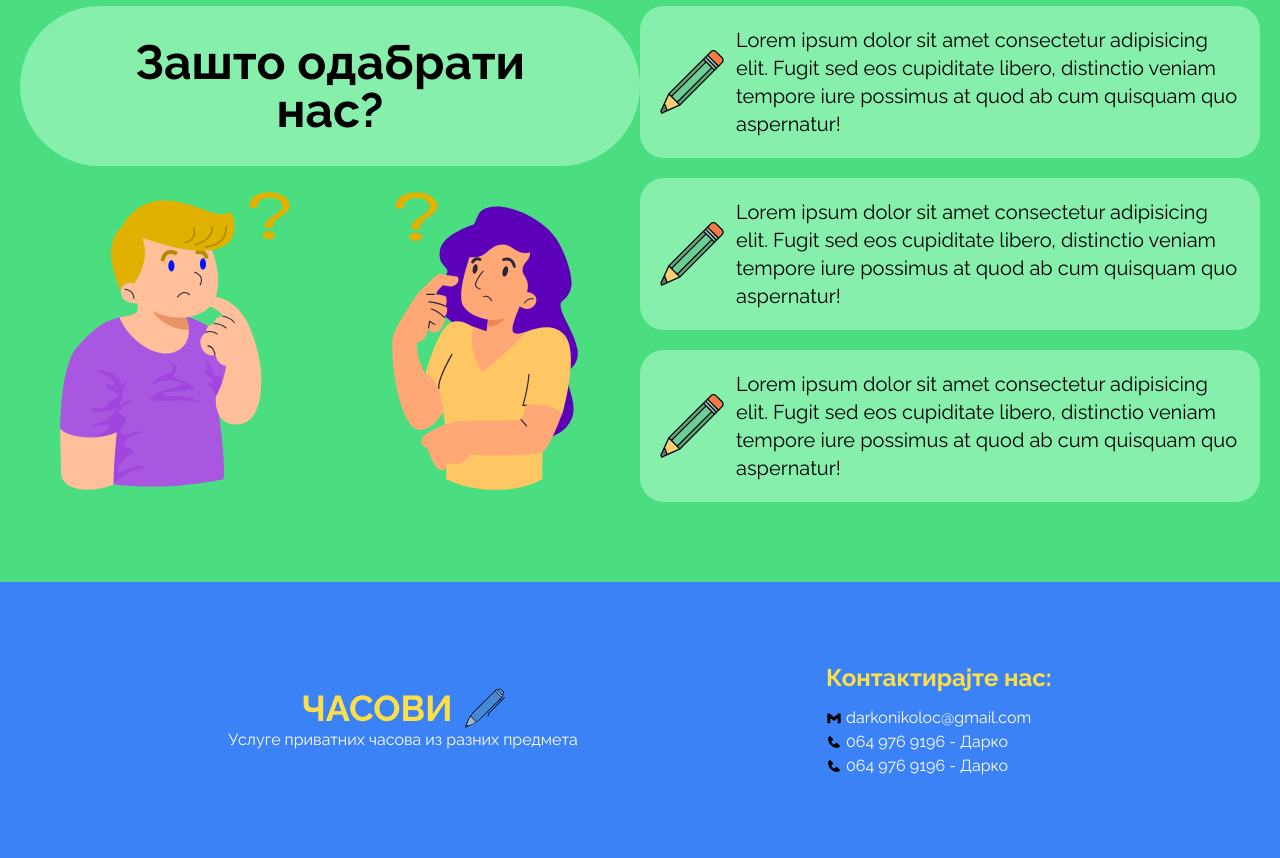
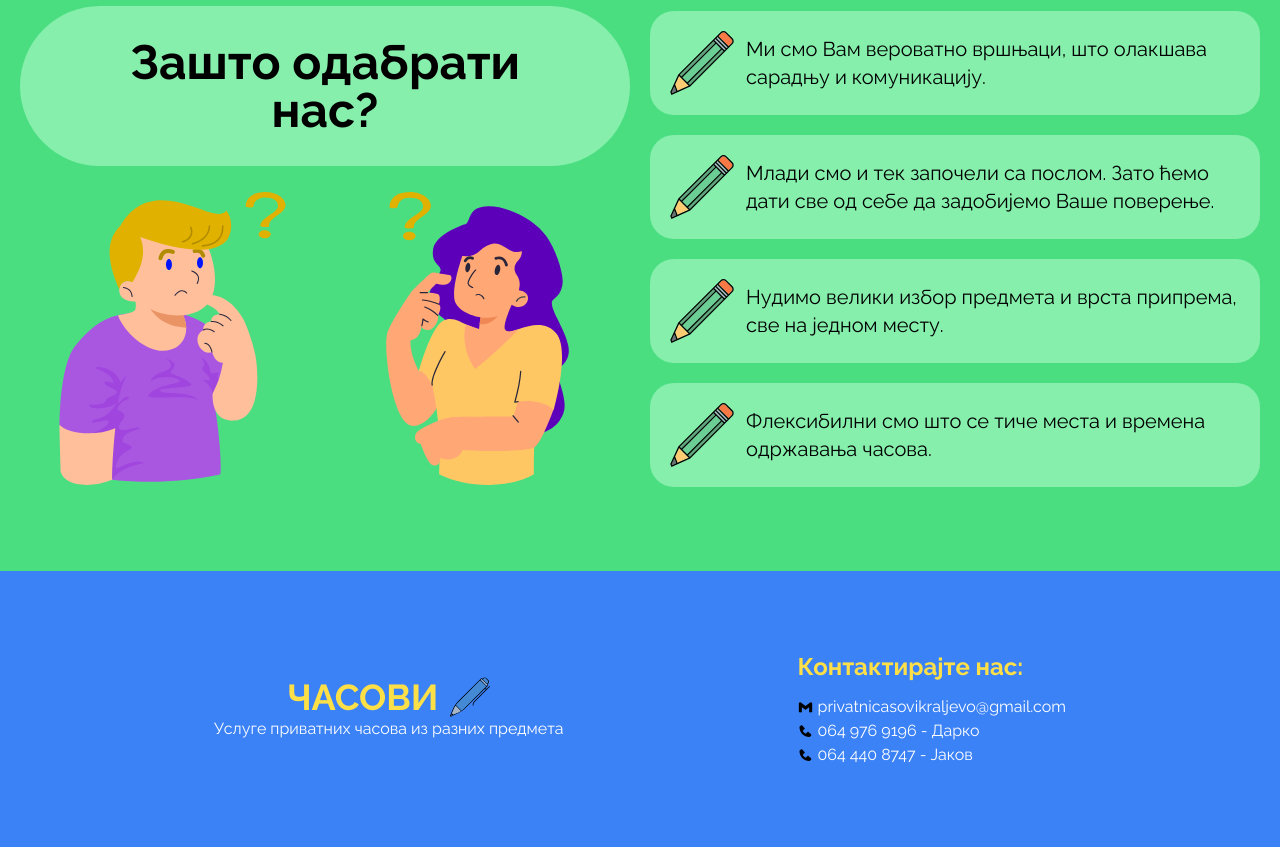
Before and after one commit to dqrk0jeste/privatni-casovi, a Nuxt app: page / in a window 1280 px wide. Shown: the part 1880-2738 px from the top of the page. Built offline with nearby package versions, Linux system fonts and the light colour scheme; no server answers.

Commit message:
last touches and google search

```diff
--- a/app.vue
+++ b/app.vue
@@ -3,11 +3,12 @@
     htmlAttrs: {
       lang: 'sr'
     },
-    title: 'Приватни часови',
+    title: 'Приватни часови | Краљево',
     viewport: "width=device-width, initial-scale=1, maximum-scale=1",
     charset: "utf-8",
     meta: [
-      { name: "description", content: "Услуге приватних часова из разних предмета у Краљеву." }
+      { name: "description", content: "Услуге приватних часова из разних предмета у Краљеву. Часове држе одлични ученици специјализовано-математичког смера у Гимназији, редовни учесници републичких такмичења и освајачи многобројних награда." },
+      { name: "google-site-verification", content: "GUE_UGB7s169AFr6LIu4vBkgRAsnzA8_JWGB3dqXiGk" }
     ],
     link: [
       { rel: 'stylesheet', href: 'https://unpkg.com/boxicons@2.1.4/css/boxicons.min.css' }
--- a/components/Footer.vue
+++ b/components/Footer.vue
@@ -7,7 +7,7 @@
 </script>
 
 <template>
-  <div ref="footer" class="bg-blue-500 w-full">
+  <footer ref="footer" class="bg-blue-500 w-full">
     <div class="max-w-[1500px] mx-auto px-5 py-20 flex flex-col gap-10 items-center justify-evenly md:flex-row">
       <div class="flex flex-col items-center">
         <div class="flex items-center gap-3">
@@ -18,19 +18,19 @@
       </div>
       <div class="text-white">
         <h1 class="text-2xl font-bold mb-3 text-yellow-300">Контактирајте нас:</h1>
-        <a href="mailto:darkonikoloc@gmail.com" class="flex items-center gap-1">
+        <a href="mailto:privatnicasovikraljevo@gmail.com" class="flex items-center gap-1">
           <i class='bx bxl-gmail text-black'></i>
-          <p>darkonikoloc@gmail.com</p>
+          <p class="hover:underline">privatnicasovikraljevo@gmail.com</p>
         </a>
         <div class="flex items-center gap-1">
           <i class='bx bxs-phone text-black'></i>
-          <a href="tel:0649769196">064 976 9196 - Дарко</a>
+          <a href="tel:0649769196" class="hover:underline">064 976 9196 - Дарко</a>
         </div>
         <div class="flex items-center gap-1">
           <i class='bx bxs-phone text-black'></i>
-          <a href="tel:0649769196">064 976 9196 - Дарко</a>
+          <a href="tel:0644408747" class="hover:underline">064 440 8747 - Јаков</a>
         </div>
       </div>
     </div>
-  </div>
+  </footer>
 </template>
--- a/components/Form.vue
+++ b/components/Form.vue
@@ -104,7 +104,7 @@
     <h1 class="text-3xl">Дошло је до грешке. Mолим Вас покушајте касније.</h1>
     <p>Уколико се грешке наставе контактирајте нас <a class="underline underline-offset-2 cursor-pointer" href="mailto:darkonikoloc@gmail.com">кликом овде.</a></p>
   </div>
-  <div v-else-if="formSubmitted" class="text-center px-5 py-10 bg-yellow-200 w-fit mx-auto mt-10 rounded-[4rem] max-w-[1200px] mx-auto md:p-20">
+  <div v-else-if="formSubmitted" class="text-center px-5 py-10 bg-yellow-200 w-fit mx-auto mt-10 rounded-[4rem] max-w-[1200px]  md:p-20">
     <h1 class="text-4xl">Ваша пријава је послата. Очекујте позив наставника наредних дана.</h1>
     <p>Уколико имате нека питања или желите нешто додати Вашој пријави, можете то учинити <a class="underline underline-offset-2 cursor-pointer" href="mailto:darkonikoloc@gmail.com">кликом овде.</a></p>
   </div>
--- a/components/Hero.vue
+++ b/components/Hero.vue
@@ -27,7 +27,7 @@
     </div>
     <div class="title absolute top-1/2 left-1/2 -translate-x-1/2 -translate-y-1/2 bg-blue-500 rounded-[3rem] shadow-xl border-0 px-6 py-10 lg:p-20 z-[0]">
       <h1 class="text-white text-center text-6xl font-bold lg:whitespace-nowrap">ПРИВАТНИ ЧАСОВИ</h1>
-      <h3 @click="zakaziteCas.scrollIntoView({ behavior: 'smooth' })" class="text-white text-center text-6xl font-bold lg:whitespace-nowrap text-yellow-300 underline-offset-8 cursor-pointer hover:underline">закажите одмах</h3>
+      <h3 @click="zakaziteCas.scrollIntoView({ behavior: 'smooth' })" class="text-center text-6xl font-bold lg:whitespace-nowrap text-yellow-300 underline-offset-8 cursor-pointer hover:underline">закажите одмах</h3>
     </div>
   </section>
 </template>
--- a/components/WhyUs.vue
+++ b/components/WhyUs.vue
@@ -1,9 +1,11 @@
 <template>
   <section id="zasto-mi" class="bg-green-400">
-    <div class="flex flex-col max-w-[1500px] mx-auto px-5 py-20 lg:flex-row">
+    <div class="flex flex-col gap-5 max-w-[1500px] mx-auto px-5 py-20 lg:flex-row">
       <div class="flex-1">
-        <div class="px-16 py-8 bg-green-300 w-fit rounded-full mb-5">
-          <h1 class="text-5xl font-bold text-black text-center">Зашто одабрати нас?</h1>
+        <div class="w-full flex justify-center">
+          <div class="px-16 py-8 bg-green-300 w-fit rounded-full mb-5">
+            <h1 class="text-5xl font-bold text-black text-center">Зашто одабрати нас?</h1>
+          </div>
         </div>
         <div class="flex">
           <img src="../assets/images/avatar-thinking-2.svg" class="w-1/2">
@@ -11,17 +13,21 @@
         </div>
       </div>
       <div class="flex-1 flex flex-col gap-5 justify-center">
-        <div class="flex gap-3 p-5 bg-green-300 rounded-3xl">
+        <div class="flex gap-3 p-5 bg-green-300 rounded-3xl items-center">
           <img src="../assets/images/pencil.svg" class="w-16 rotate-90">
-          <h2 class="text-xl">Lorem ipsum dolor sit amet consectetur adipisicing elit. Fugit sed eos cupiditate libero, distinctio veniam tempore iure possimus at quod ab cum quisquam quo aspernatur!</h2>
+          <h2 class="text-xl">Ми смо Вам вероватно вршњаци, што олакшава сарадњу и комуникацију.</h2>
         </div>
-        <div class="flex gap-3 p-5 bg-green-300 rounded-3xl">
+        <div class="flex gap-3 p-5 bg-green-300 rounded-3xl items-center">
           <img src="../assets/images/pencil.svg" class="w-16 rotate-90">
-          <h2 class="text-xl">Lorem ipsum dolor sit amet consectetur adipisicing elit. Fugit sed eos cupiditate libero, distinctio veniam tempore iure possimus at quod ab cum quisquam quo aspernatur!</h2>
+          <h2 class="text-xl">Млади смо и тек започели са послом. Зато ћемо дати све од себе да задобијемо Ваше поверење.</h2>
         </div>
-        <div class="flex gap-3 p-5 bg-green-300 rounded-3xl">
+        <div class="flex gap-3 p-5 bg-green-300 rounded-3xl items-center">
           <img src="../assets/images/pencil.svg" class="w-16 rotate-90">
-          <h2 class="text-xl">Lorem ipsum dolor sit amet consectetur adipisicing elit. Fugit sed eos cupiditate libero, distinctio veniam tempore iure possimus at quod ab cum quisquam quo aspernatur!</h2>
+          <h2 class="text-xl">Нудимо велики избор предмета и врста припрема, све на једном месту.</h2>
+        </div>
+        <div class="flex gap-3 p-5 bg-green-300 rounded-3xl items-center">
+          <img src="../assets/images/pencil.svg" class="w-16 rotate-90">
+          <h2 class="text-xl">Флексибилни смо што се тиче места и времена одржавања часова.</h2>
         </div>
       </div>
     </div>
--- a/pages/o-nama.vue
+++ b/pages/o-nama.vue
@@ -7,7 +7,7 @@
       </div>
     </div>
     <p class="text-sm mt-16 text-center">(слева: Јаков Павловић, Дарко Николић, Вук Чађеновић, Александар Ангелески, Павле Јовановић)</p>
-    <div class="max-w-[1000px] mx-auto py-10 px-5 text-center md:text-left">
+    <div class="max-w-[1000px] mx-auto pt-10 pb-20 px-5 text-center md:text-left">
       <p class="indent-5 text-xl">Ми смо група од пет другова, чије је дружење започело на разноразним такмичењима, а тренутно смо ученици завршне године специјализовано математичког смера. Дугогодишње искуство решавања проблема, тумачења нејасних решења, ударања главом у зид кад није ишло, научило нас је колико је битно имати неког ко би Вам помогао, разданио нејасноће и показао правилан приступ учењу градива.</p>
       <p class="indent-5 text-xl mt-5">Ми смо ту да Вам помогнемо да научите ствари које <em>Вас</em> интересују, спремите се за контролне задатке, пријемне испите и такмичења. Наш тим чине одлични ученици који броје преко 20 награда на републичким такмичењима са дугогодишњим искуством међусобног помагања и помагања другима у учењу.</p>
     </div>
```
